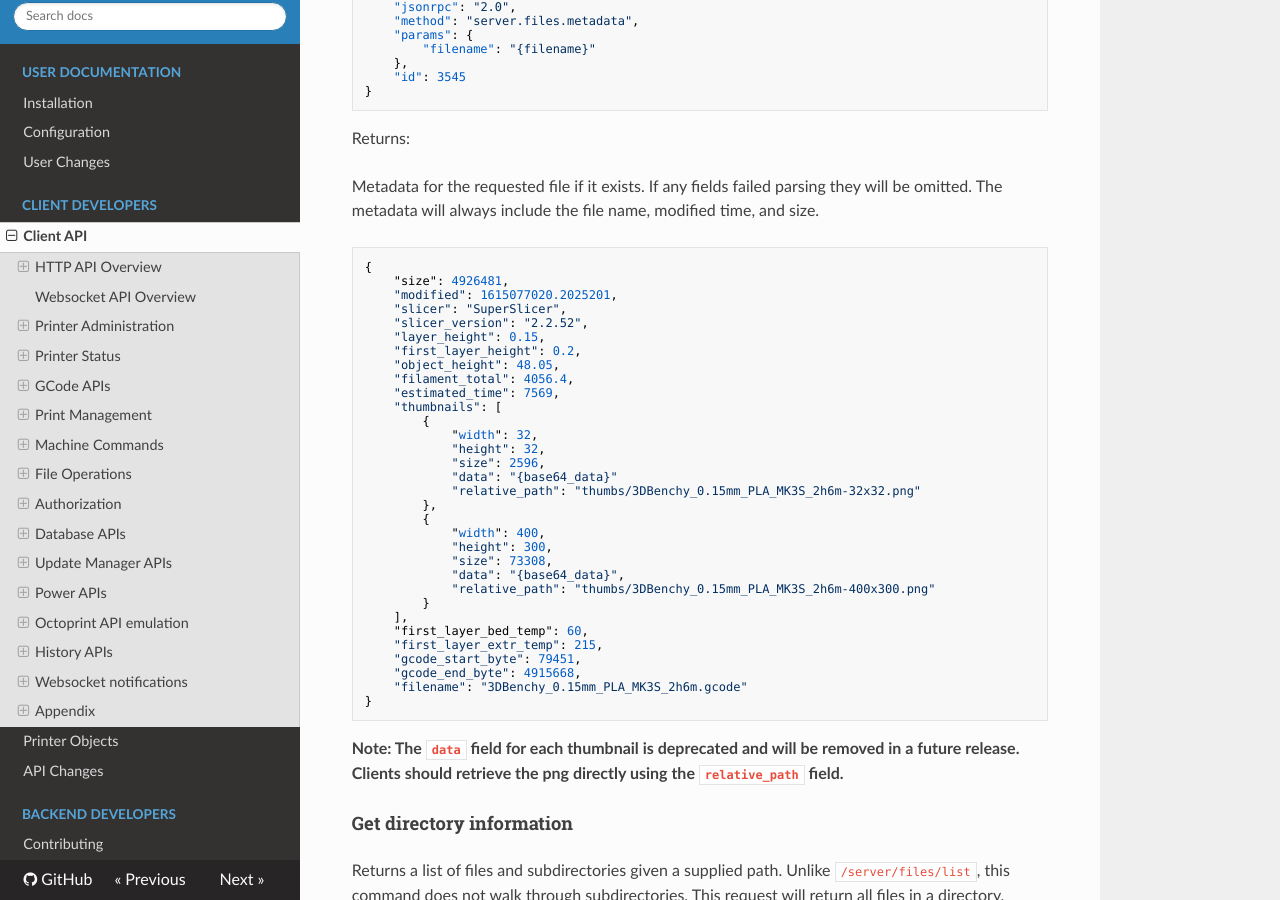
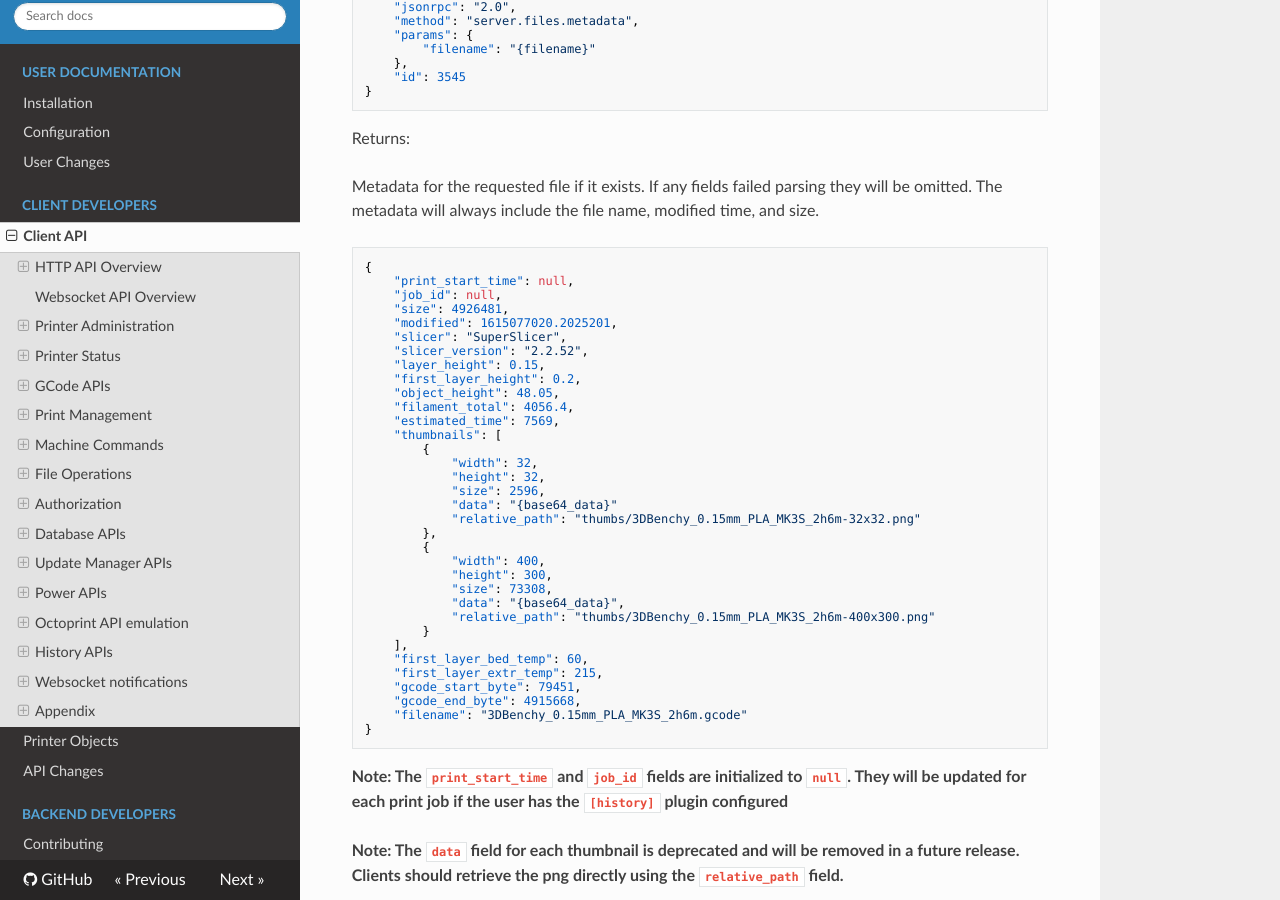
Before and after one commit to Marirossibn/moonraker, an MkDocs documentation site: the page built from docs/web_api.md, in a window 1280 px wide and 900 px high, scrolled down 20958 px. Built offline with MkDocs 1.6.1, drawn with Linux system fonts in a browser that asks for light colours; nearby versions of some CDN libraries.

Commit message:
docs: add "print_start_time" and "job_id" to the metadata documentation
Signed-off-by:  Eric Callahan <arksine.code@gmail.com>

````diff
--- a/docs/web_api.md
+++ b/docs/web_api.md
@@ -1059,6 +1059,8 @@ modified time, and size.
 
 ```json
 {
+    "print_start_time": null,
+    "job_id": null,
     "size": 4926481,
     "modified": 1615077020.2025201,
     "slicer": "SuperSlicer",
@@ -1091,6 +1093,10 @@ modified time, and size.
     "filename": "3DBenchy_0.15mm_PLA_MK3S_2h6m.gcode"
 }
 ```
+**Note: The `print_start_time` and `job_id` fields are initialized to
+`null`.  They will be updated for each print job if the user has the
+`[history]` plugin configured**
+
 **Note: The `data` field for each thumbnail is deprecated and will be removed
 in a future release.  Clients should retrieve the png directly using the
 `relative_path` field.**
````
